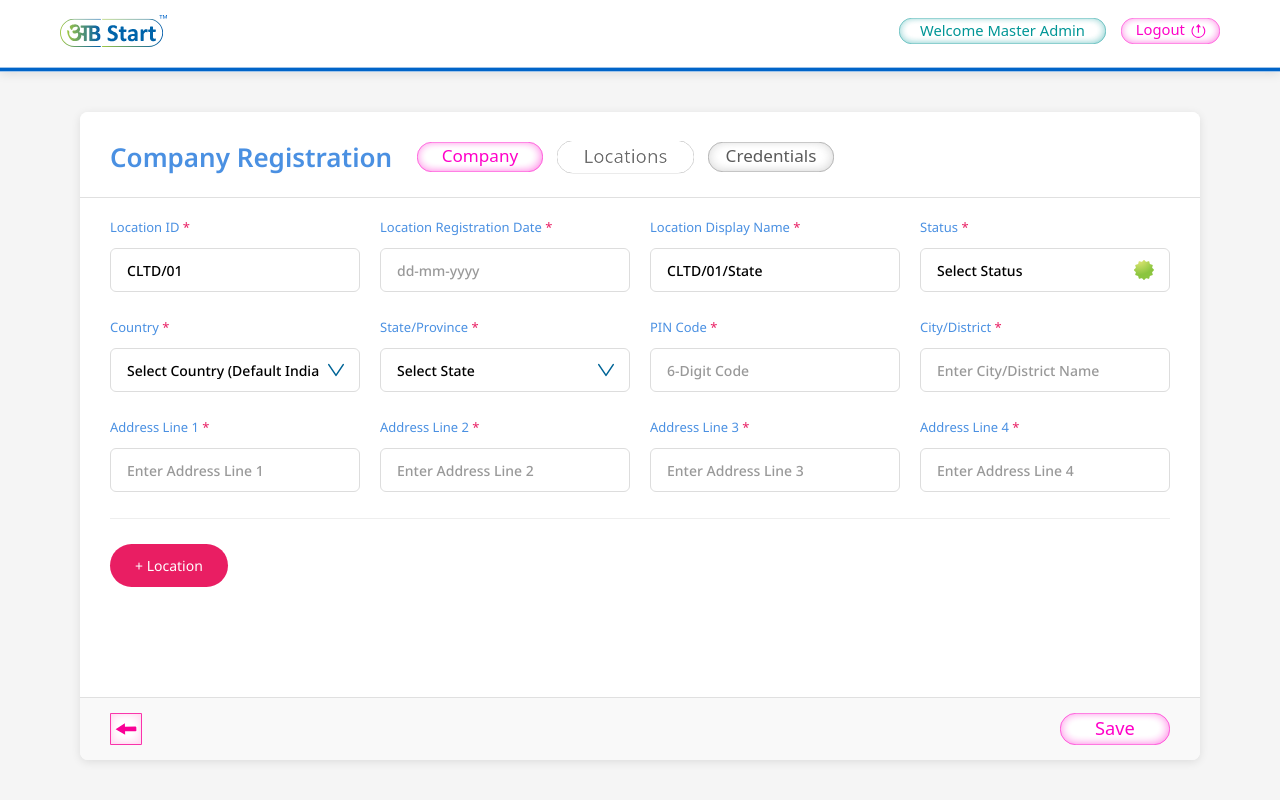
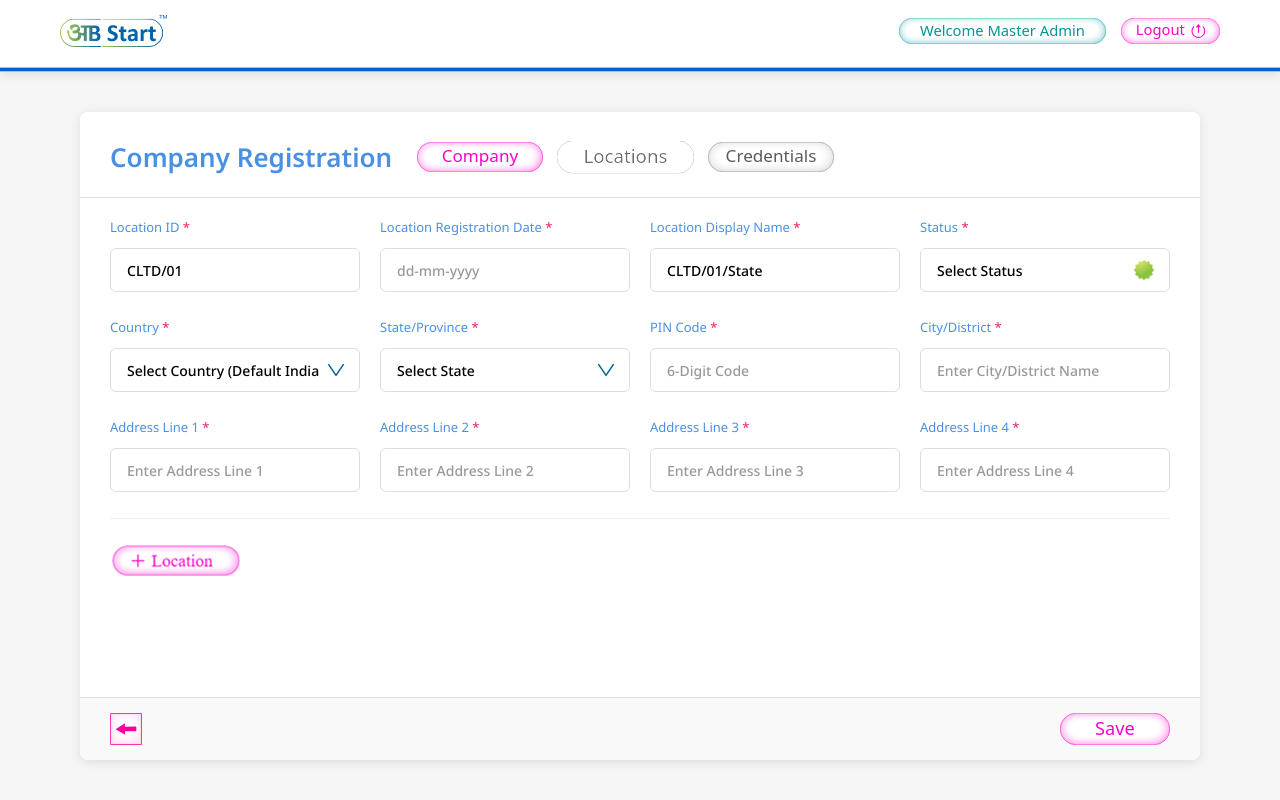
Before and after one commit to InverseXenon/hrms-company-location-saas, a React (Create React App) app: page / in a window 1280 px wide. Both pictures are taken after a click on the picture 625 px from the left and 157 px from the top of the page. Built offline with nearby package versions, Linux system fonts and the light colour scheme.

Commit message:
location.js updated

```diff
--- a/src/components/LocationForm.css
+++ b/src/components/LocationForm.css
@@ -89,22 +89,17 @@
 }
 
 .add-location-btn {
-  background: #e91e63;
-  color: white;
+  background-color: #f0f0f0;
+  padding: 0px;
+  border-radius: 6px;
   border: none;
-  padding: 12px 25px;
-  border-radius: 25px;
   cursor: pointer;
-  font-size: 14px;
-  font-weight: 500;
-  font-family: 'Noto Sans', sans-serif;
-  margin-top: 15px;
-  transition: background-color 0.3s ease;
-  display: flex;
+  display: inline-flex;
   align-items: center;
-  gap: 5px;
+  justify-content: center;
+  transition: background-color 0.2s ease;
 }
 
 .add-location-btn:hover {
-  background: #c2185b;
+  background-color: #e0e0e0;
 }
--- a/src/components/LocationForm.js
+++ b/src/components/LocationForm.js
@@ -2,6 +2,7 @@ import React, { useState } from 'react';
 import './LocationForm.css';
 import dropdownIcon from '../assets/dd.svg';
 import Status from '../assets/status.svg';
+import locationIcon from '../assets/locationplus.png';
 
 const LocationForm = ({ data, onChange }) => {
   const [locations, setLocations] = useState(data.length > 0 ? data : [{
@@ -234,7 +235,7 @@ const LocationForm = ({ data, onChange }) => {
       ))}
 
       <button className="add-location-btn" onClick={addLocation}>
-        + Location
+        <img src= {locationIcon} alt="Add Location" className="w-1 h-1" />
       </button>
     </div>
   );
```
Also changed, not shown: src/assets/locationplus.png (added).
